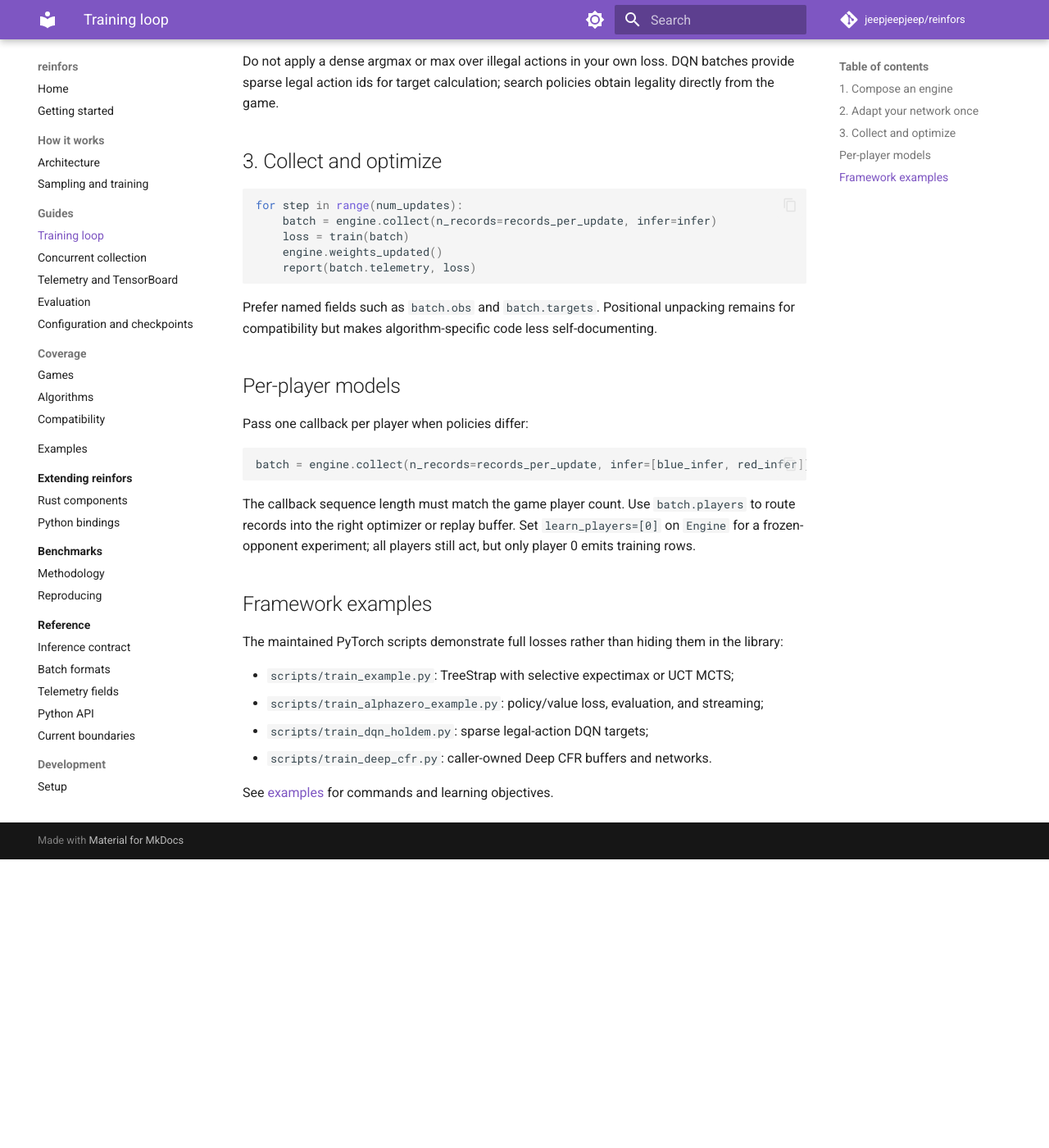
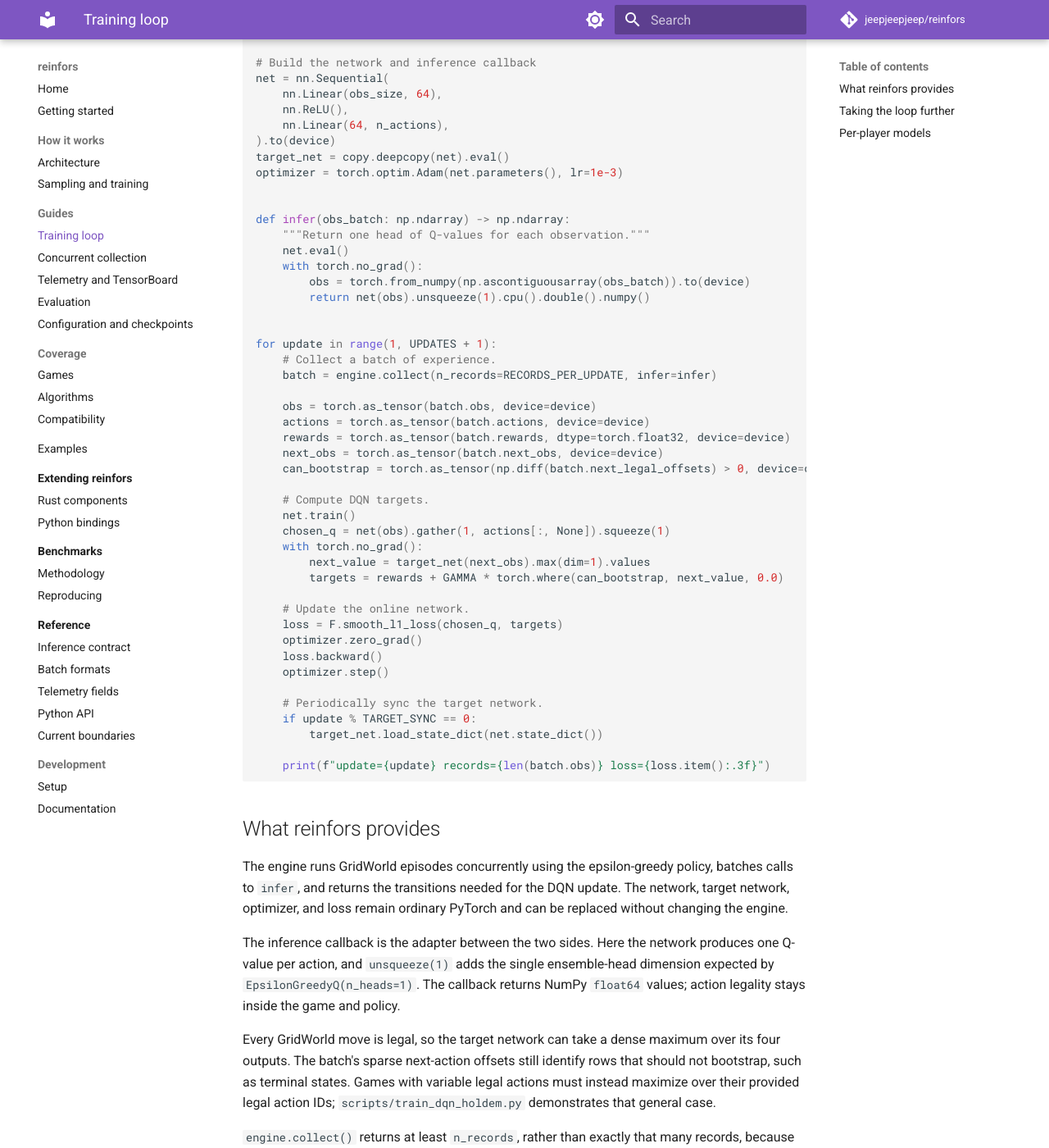
Before and after one commit to jeepjeepjeep/reinfors, an MkDocs documentation site: the page built from docs/guides/training.md, in a window 1280 px wide and 1400 px high, scrolled down 855 px. Shown: the whole window at 82% size. Built offline with MkDocs 1.6.1 and Material for MkDocs 9.7.7, drawn with Linux system fonts in a browser that asks for light colours; comment, search, counter and statistics services are not loaded; before the commit the page ends 1903 px from its top, so only the background shows below that; some of the changed text lies outside the part shown.

Commit message:
tidy training exapmle script

````diff
--- a/docs/guides/training.md
+++ b/docs/guides/training.md
@@ -1,55 +1,127 @@
 # Build a training loop
 
-An engine composition fixes the game, reward, policy, learner, and collection topology. Your
-Python loop supplies inference and consumes the typed batch produced by that learner.
+This example trains a small DQN on GridWorld. It is a complete, single-file program: install the
+training dependencies, copy the code into a file, and run it.
 
-## 1. Compose an engine
+```bash
+pip install "reinfors[train]"
+python train_gridworld.py
+```
 
 ```python
+"""Train a small DQN on GridWorld."""
+
+import copy
+
+import numpy as np
 import reinfors as rf
+import torch
+from torch import nn
+from torch.nn import functional as F
 
-game = rf.games.Snake(grid_size=12, num_snakes=2, max_ticks=200)
+UPDATES = 10
+RECORDS_PER_UPDATE = 256
+GAMMA = 0.99
+TARGET_SYNC = 5
+
+torch.manual_seed(0)
+device = torch.device("cuda" if torch.cuda.is_available() else "cpu")
+
+# Configure reinfors
+game = rf.games.GridWorld(size=5, goal_row=0, goal_col=4, max_ticks=50)
+obs_size = int(np.prod(game.observation_space().shape))
+n_actions = game.action_space().n
 engine = rf.Engine(
     game=game,
-    reward=rf.Reward(food=1.0, loss=-10.0, win=10.0, draw=-5.0),
-    policy=rf.policies.SelectiveExpectimax(
-        expansion_budget=32,
-        top_k=4,
-        max_depth=6,
-        n_heads=8,
-        chance=rf.chance_modes.Committed(samples=1),
-    ),
-    learner=rf.learners.TreeStrap(gamma=0.99, outcome_weight=0.3),
-    n_games=32,
+    reward=rf.Reward(step=-0.01, goal=1.0),
+    policy=rf.policies.EpsilonGreedyQ(n_heads=1, epsilon=0.1),
+    learner=rf.learners.Dqn(),
+    n_games=8,
     seed=0,
 )
+
+# Build the network and inference callback
+net = nn.Sequential(
+    nn.Linear(obs_size, 64),
+    nn.ReLU(),
+    nn.Linear(64, n_actions),
+).to(device)
+target_net = copy.deepcopy(net).eval()
+optimizer = torch.optim.Adam(net.parameters(), lr=1e-3)
+
+
+def infer(obs_batch: np.ndarray) -> np.ndarray:
+    """Return one head of Q-values for each observation."""
+    net.eval()
+    with torch.no_grad():
+        obs = torch.from_numpy(np.ascontiguousarray(obs_batch)).to(device)
+        return net(obs).unsqueeze(1).cpu().double().numpy()
+
+
+for update in range(1, UPDATES + 1):
+    # Collect a batch of experience.
+    batch = engine.collect(n_records=RECORDS_PER_UPDATE, infer=infer)
+
+    obs = torch.as_tensor(batch.obs, device=device)
+    actions = torch.as_tensor(batch.actions, device=device)
+    rewards = torch.as_tensor(batch.rewards, dtype=torch.float32, device=device)
+    next_obs = torch.as_tensor(batch.next_obs, device=device)
+    can_bootstrap = torch.as_tensor(np.diff(batch.next_legal_offsets) > 0, device=device)
+
+    # Compute DQN targets.
+    net.train()
+    chosen_q = net(obs).gather(1, actions[:, None]).squeeze(1)
+    with torch.no_grad():
+        next_value = target_net(next_obs).max(dim=1).values
+        targets = rewards + GAMMA * torch.where(can_bootstrap, next_value, 0.0)
+
+    # Update the online network.
+    loss = F.smooth_l1_loss(chosen_q, targets)
+    optimizer.zero_grad()
+    loss.backward()
+    optimizer.step()
+
+    # Periodically sync the target network.
+    if update % TARGET_SYNC == 0:
+        target_net.load_state_dict(net.state_dict())
+
+    print(f"update={update} records={len(batch.obs)} loss={loss.item():.3f}")
 ```
 
-Constructors validate incompatible compositions before collection begins. Export
-`engine.resolved_config()` with experiment artifacts so defaults are recorded too.
+## What reinfors provides
 
-## 2. Adapt your network once
+The engine runs GridWorld episodes concurrently using the epsilon-greedy policy, batches calls to
+`infer`, and returns the transitions needed for the DQN update. The network, target network,
+optimizer, and loss remain ordinary PyTorch and can be replaced without changing the engine.
 
-The callback receives a contiguous or non-contiguous two-dimensional `float32` observation
-batch. Reshape according to `game.observation_space().shape`, run inference without gradients,
-and return the policy-specific `float64` output.
+The inference callback is the adapter between the two sides. Here the network produces one Q-value
+per action, and `unsqueeze(1)` adds the single ensemble-head dimension expected by
+`EpsilonGreedyQ(n_heads=1)`. The callback returns NumPy `float64` values; action legality stays
+inside the game and policy.
 
-Do not apply a dense argmax or max over illegal actions in your own loss. DQN batches provide
-sparse legal action ids for target calculation; search policies obtain legality directly from
-the game.
+Every GridWorld move is legal, so the target network can take a dense maximum over its four outputs.
+The batch's sparse next-action offsets still identify rows that should not bootstrap, such as
+terminal states. Games with variable legal actions must instead maximize over their provided legal
+action IDs; `scripts/train_dqn_holdem.py` demonstrates that general case.
 
-## 3. Collect and optimize
+`engine.collect()` returns at least `n_records`, rather than exactly that many records, because
+complete episodes are retained. Its `batch.telemetry` field contains collection timings, inference
+counts, and episode summaries; see [telemetry](telemetry.md) for reporting and TensorBoard output.
 
-```python
-for step in range(num_updates):
-    batch = engine.collect(n_records=records_per_update, infer=infer)
-    loss = train(batch)
-    engine.weights_updated()
-    report(batch.telemetry, loss)
-```
+## Taking the loop further
 
-Prefer named fields such as `batch.obs` and `batch.targets`. Positional unpacking remains for
-compatibility but makes algorithm-specific code less self-documenting.
+This first example deliberately trains directly on each collected batch. Typical experiments add a
+replay buffer, minibatching, checkpoints, evaluation, and concurrent collection. The maintained
+scripts build those pieces on the same interface:
+
+- `scripts/train_dqn_holdem.py`: replay, minibatching, sparse legality, evaluation, and ensemble DQN;
+- `scripts/train_alphazero_example.py`: AlphaZero search with policy and value heads;
+- `scripts/train_example.py`: TreeStrap with selective expectimax or UCT MCTS;
+- `scripts/train_deep_cfr.py`: caller-owned Deep CFR buffers and networks.
+
+Use `engine.resolved_config()` alongside checkpoints to record all constructor defaults. If you
+enable `infer_cache`, call `engine.weights_updated()` after an optimizer step so cached outputs from
+the previous weights are invalidated.
 
 ## Per-player models
 
@@ -59,18 +131,9 @@
 batch = engine.collect(n_records=records_per_update, infer=[blue_infer, red_infer])
 ```
 
-The callback sequence length must match the game player count. Use `batch.players` to route
-records into the right optimizer or replay buffer. Set `learn_players=[0]` on `Engine` for a
-frozen-opponent experiment; all players still act, but only player 0 emits training rows.
+The callback sequence length must match the game player count. Use `batch.players` to route records
+to the corresponding optimizer or replay buffer. Set `learn_players=[0]` on `Engine` for a frozen
+opponent experiment: all players still act, but only player 0 emits training rows.
 
-## Framework examples
-
-The maintained PyTorch scripts demonstrate full losses rather than hiding them in the
-library:
-
-- `scripts/train_example.py`: TreeStrap with selective expectimax or UCT MCTS;
-- `scripts/train_alphazero_example.py`: policy/value loss, evaluation, and streaming;
-- `scripts/train_dqn_holdem.py`: sparse legal-action DQN targets;
-- `scripts/train_deep_cfr.py`: caller-owned Deep CFR buffers and networks.
-
-See [examples](../examples/index.md) for commands and learning objectives.
+See [examples](../examples/index.md) for runnable commands and [batch formats](../reference/batch-formats.md)
+for the fields produced by every learner.
````
Also changed, not shown: docs/examples/index.md (+2 -0 lines).
